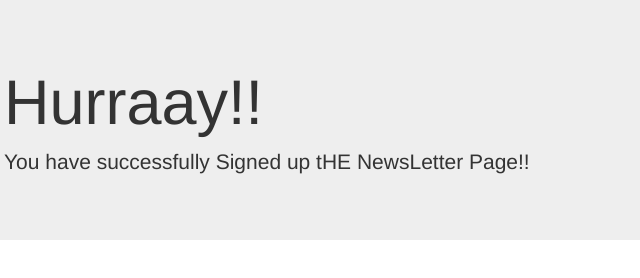
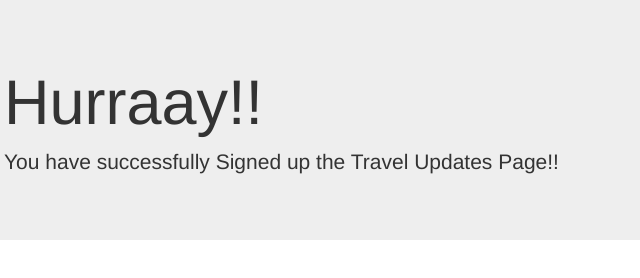
Before and after one commit to harshsinghraajput/SignUp-SubscriptionPage, a website: page success.html in a window 1280 px wide. Shown: the full height of the page, 66-706 px from the left. Drawn offline with nearby package versions, Linux system fonts and the light colour scheme.

Commit message:
Update success.html

```diff
--- a/success.html
+++ b/success.html
@@ -11,7 +11,7 @@
     <div class="jumbotron jumbotron-fluid">
         <div class="container">
           <h1 class="display-4">Hurraay!! </h1>
-          <p class="lead">You have successfully Signed up tHE NewsLetter Page!!</p>
+          <p class="lead">You have successfully Signed up the Travel Updates Page!!</p>
         </div>
       </div>
 
```
